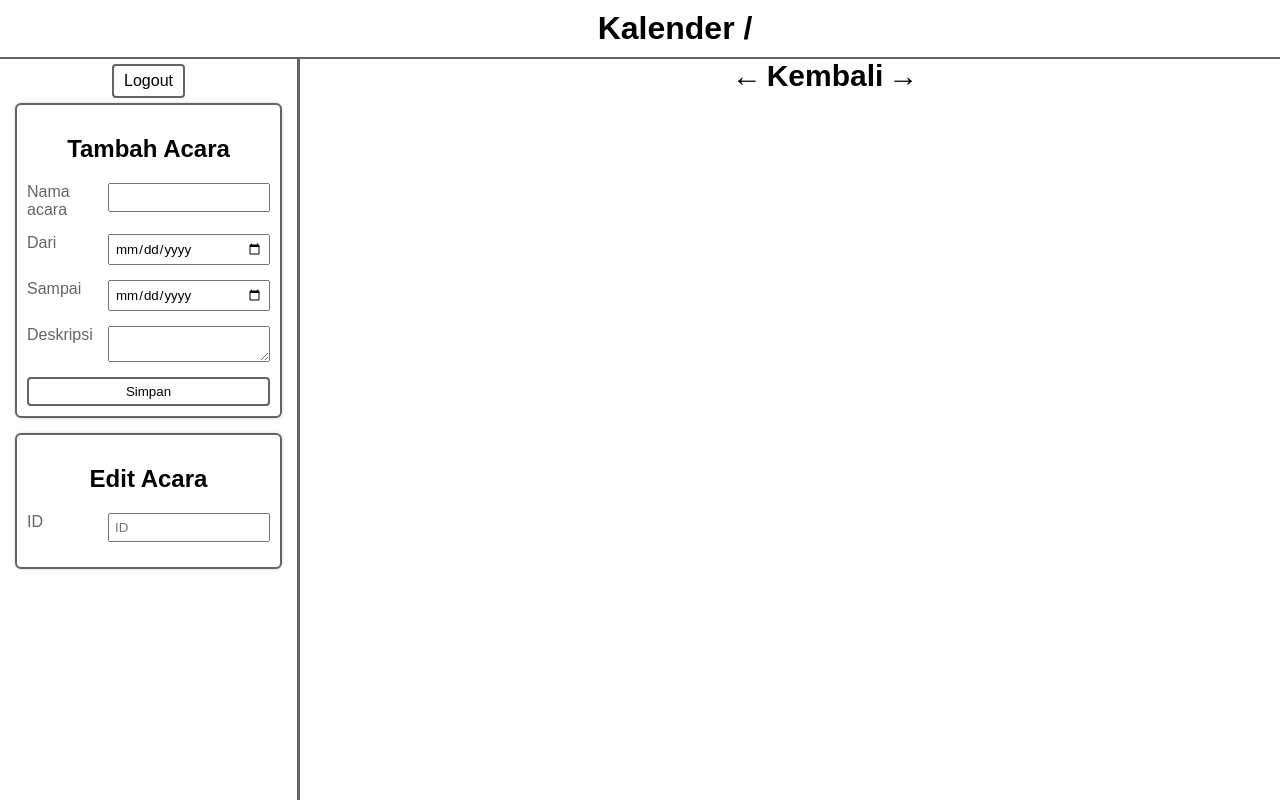
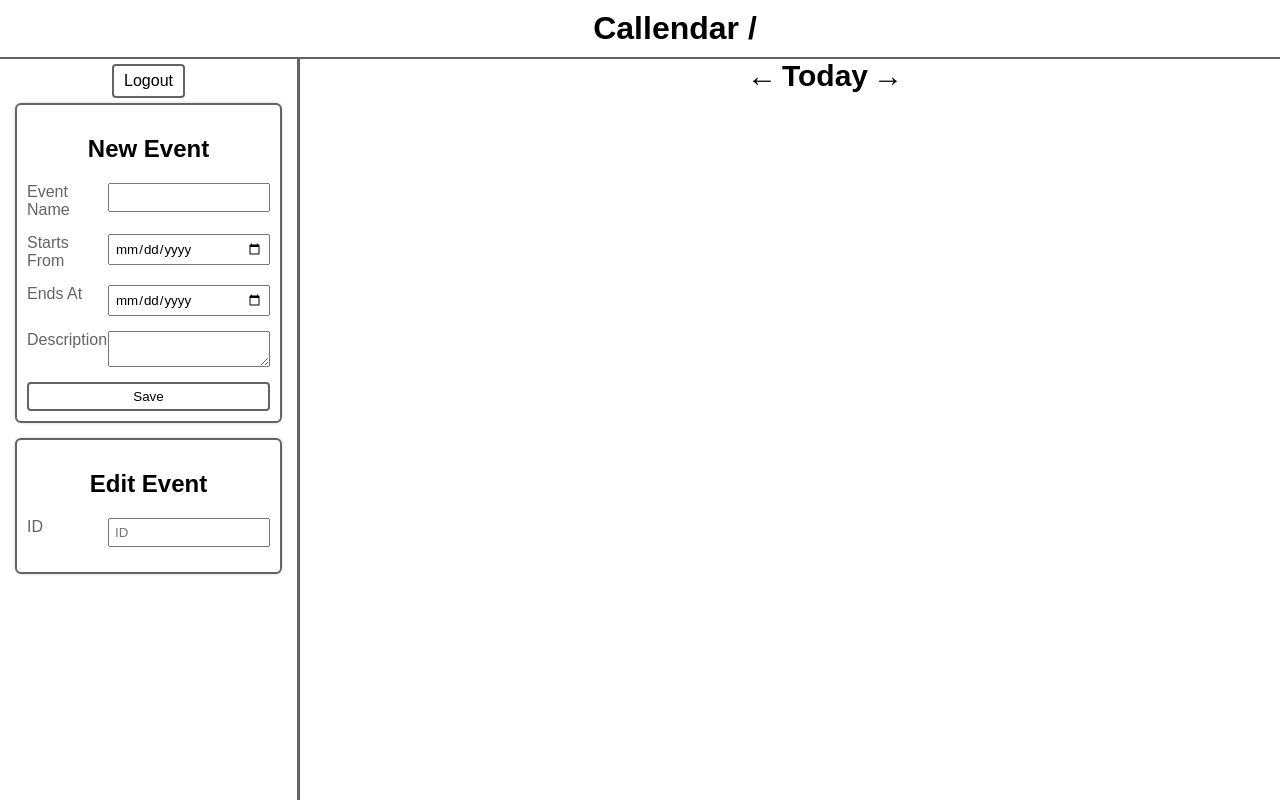
Before and after one commit to Agannnnn/callendar, a PHP site: page /callendar/view/dashboard.php in a window 1280 px wide; the page is wider, and only the part inside the window is pictured. Run offline with PHP 8.4, Linux system fonts and the light colour scheme; the template is opened without the code that fills it, so the values that code supplies are empty; some libraries are stand-ins or nearby versions.

Commit message:
Minor changes

```diff
--- a/public_html/style/dashboard.css
+++ b/public_html/style/dashboard.css
@@ -105,7 +105,7 @@ main .section-input .section-input-form .input label {
 main .section-input .section-input-form .input textarea {
   resize: vertical;
 }
-main .section-input .section-input-form button[type=submit] {
+main .section-input .section-input-form button[type="submit"] {
   width: 100%;
   padding: 5px 0;
   border-radius: 4px;
@@ -115,7 +115,10 @@ main .section-input .section-input-form button[type=submit] {
   border: 2px solid rgb(100, 100, 100);
   background-color: #fff;
 }
-main .section-input .section-input-form button[type=submit]:is(:hover, :active, :focus) {
+main
+  .section-input
+  .section-input-form
+  button[type="submit"]:is(:hover, :active, :focus) {
   background-color: rgb(100, 100, 100);
   color: #fff;
 }
@@ -161,10 +164,10 @@ main .container .calendar .day:is(:hover, :focus) .event {
   z-index: 4;
   display: block;
 }
-main .container .calendar .day.ada-acara {
+main .container .calendar .day.filled {
   border: 2px solid rgb(100, 100, 100);
 }
-main .container .calendar .day.ada-acara ~ .event {
+main .container .calendar .day.filled ~ .event {
   border-top-color: rgb(141, 114, 197) !important;
 }
 main .container .calendar .day .day-date {
@@ -213,7 +216,14 @@ main .container .calendar .day .event li .buttons button:is(:hover, :focus) {
   background-color: rgb(100, 100, 100);
   color: #fff;
 }
-main .container .calendar .day .event li .buttons button:is(:hover, :focus).btn-hapus-event {
+main
+  .container
+  .calendar
+  .day
+  .event
+  li
+  .buttons
+  button:is(:hover, :focus).delete-event-btn {
   border-color: red;
   background-color: red;
 }
--- a/view/dashboard.php
+++ b/view/dashboard.php
@@ -10,75 +10,76 @@
 
 <body>
   <main>
-    <h1>Kalender
+    <h1>Callendar
       <?= "$m/$y" ?>
     </h1>
     <section class="section-input">
       <a id="logout-btn" href="<?= APP_URL ?>logout/">Logout</a>
       <div>
         <form class="section-input-form" id="add-event">
-          <h2>Tambah Acara</h2>
+          <h2>New Event</h2>
           <div class="input">
-            <label for="nama">Nama acara</label>
-            <input type="text" name="nama" id="nama">
+            <label for="name">Event Name</label>
+            <input type="text" name="name" id="name">
           </div>
           <div class="input">
-            <label for="dari">Dari</label>
-            <input type="date" name="dari" id="dari" value="<?= "$y-" . ($m < 10 ? "0$m" : $m) . "-01" ?>">
+            <label for="start">Starts From</label>
+            <input type="date" name="start" id="start" value="<?= "$y-" . ($m < 10 ? "0$m" : $m) . "-01" ?>">
           </div>
           <div class="input">
-            <label for="sampai">Sampai</label>
-            <input type="date" name="sampai" id="sampai" value="<?= "$y-" . ($m < 10 ? "0$m" : $m) . "-01" ?>">
+            <label for="end">Ends At</label>
+            <input type="date" name="end" id="end" value="<?= "$y-" . ($m < 10 ? "0$m" : $m) . "-01" ?>">
           </div>
           <div class="input">
-            <label for="deskripsi">Deskripsi</label>
-            <textarea name="deskripsi" id="deskripsi"></textarea>
+            <label for="description">Description</label>
+            <textarea name="description" id="description"></textarea>
           </div>
-          <button id="input-submit" type="submit">Simpan</button>
+          <button id="input-submit" type="submit">Save</button>
         </form>
 
         <form class="section-input-form" id="edit-event">
-          <h2>Edit Acara</h2>
+          <h2>Edit Event</h2>
           <div class="input">
             <label for="eId">ID</label>
             <input type="text" name="eId" id="eId" placeholder="ID" readonly>
           </div>
           <div class="hidden" id="inputs">
             <div class="input">
-              <label for="nama-edit">Nama acara</label>
-              <input type="text" name="nama" id="nama-edit">
+              <label for="name-edit">Event Name</label>
+              <input type="text" name="name" id="name-edit">
             </div>
             <div class="input">
-              <label for="dari-edit">Dari</label>
-              <input type="date" name="dari" id="dari-edit" value="<?= "$y-" . ($m < 10 ? "0$m" : $m) . "-01" ?>">
+              <label for="start-edit">Starts From</label>
+              <input type="date" name="start" id="start-edit" value="<?= "$y-" . ($m < 10 ? "0$m" : $m) . "-01" ?>">
             </div>
             <div class="input">
-              <label for="sampai-edit">Sampai</label>
-              <input type="date" name="sampai" id="sampai-edit" value="<?= "$y-" . ($m < 10 ? "0$m" : $m) . "-01" ?>">
+              <label for="end-edit">Ends At</label>
+              <input type="date" name="end" id="end-edit" value="<?= "$y-" . ($m < 10 ? "0$m" : $m) . "-01" ?>">
             </div>
             <div class="input">
-              <label for="deskripsi-edit">Deskripsi</label>
-              <textarea name="deskripsi" id="deskripsi-edit"></textarea>
+              <label for="description-edit">Description</label>
+              <textarea name="description" id="description-edit"></textarea>
             </div>
-            <button id="input-submit" type="submit">Simpan</button>
+            <button id="input-submit" type="submit">Save Changes</button>
           </div>
         </form>
       </div>
     </section>
+
     <section class="container">
       <div class="navigation">
         <a href="<?= APP_URL . "index.php?m=$prevMonth&y=$prevYear" ?>">&leftarrow;</a>
         <?php
         $uri = explode("/", $_SERVER['REQUEST_URI']);
         if (!preg_match("/^index\.php$/", end($uri))): ?>
-          <a href="<?= APP_URL ?>index.php">Kembali</a>
+          <a href="<?= APP_URL ?>index.php">Today</a>
         <?php endif ?>
         <a href="<?= APP_URL . "index.php?m=$nextMonth&y=$nextYear" ?>">&rightarrow;</a>
       </div>
       <div class="calendar">
         <?php foreach ($calendar as $day): ?>
-          <div class="day<?= $day['event'] > 0 ? ' ada-acara' : '' ?>" data-day="<?= $day['date'] ?>"
-            data-month="<?= $m ?>" data-year="<?= $y ?>">
+          <div class="day<?= $day['event'] > 0 ? ' filled' : '' ?>" data-day="<?= $day['date'] ?>" data-month="<?= $m ?>"
+            data-year="<?= $y ?>">
             <div class="day-date">
               <h2>
                 <?= $day['date'] ?>
@@ -87,7 +88,7 @@
             <ul class="event">
               <?php if (count($day['events']) > 0): ?>
                 <li>
-                  <b>Daftar acara</b>
+                  <b>Events</b>
                 </li>
                 <?php foreach ($day['events'] as $event): ?>
                   <li>
@@ -95,13 +96,13 @@
                       <?= $event['name'] ?>
                     </span>
                     <div class="buttons">
-                      <button class="delete-event-btn" data-e-id="<?= $event['e_id'] ?>">Hapus</button>
                       <button class="edit-event-btn" data-e-id="<?= $event['e_id'] ?>">Edit</button>
+                      <button class="delete-event-btn" data-e-id="<?= $event['e_id'] ?>">Remove</button>
                     </div>
                   </li>
                 <?php endforeach ?>
               <?php else: ?>
-                <li>Tidak ada acara</li>
+                <li>No Event</li>
               <?php endif ?>
             </ul>
           </div>
```
